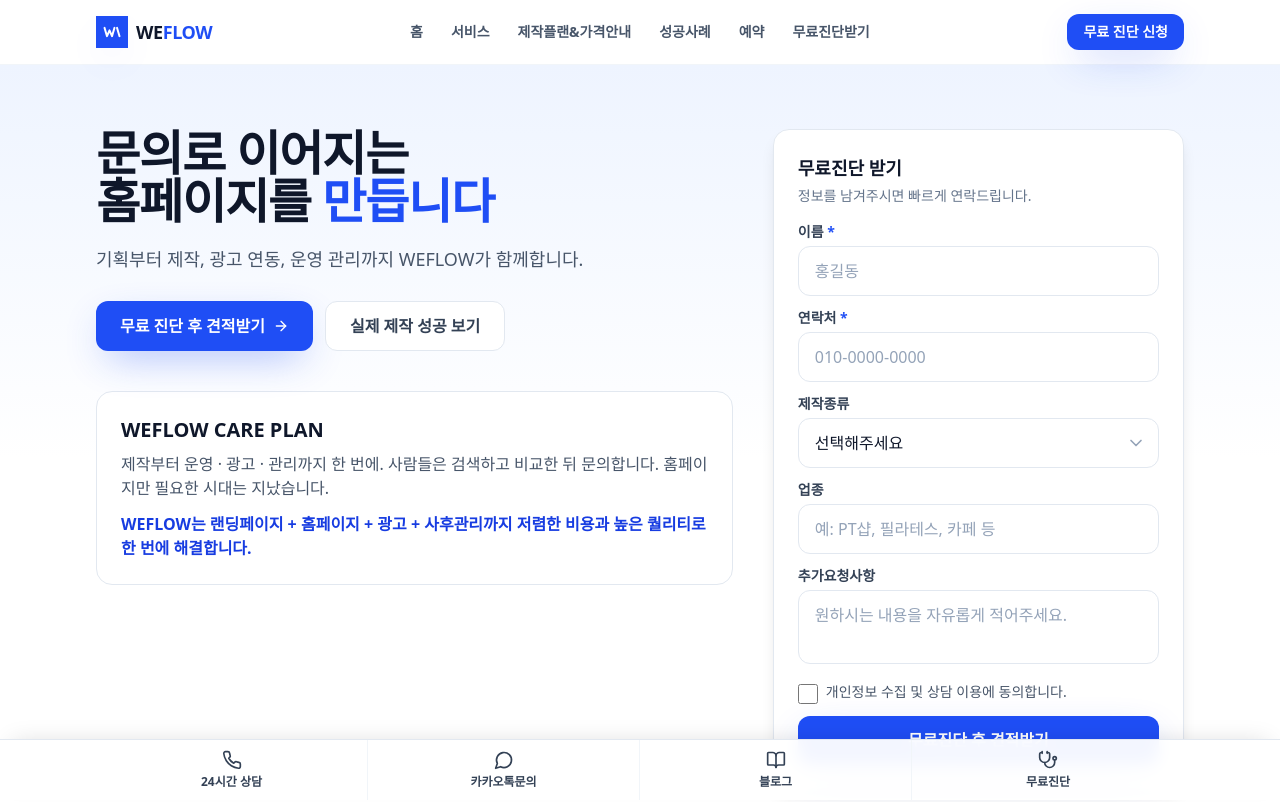
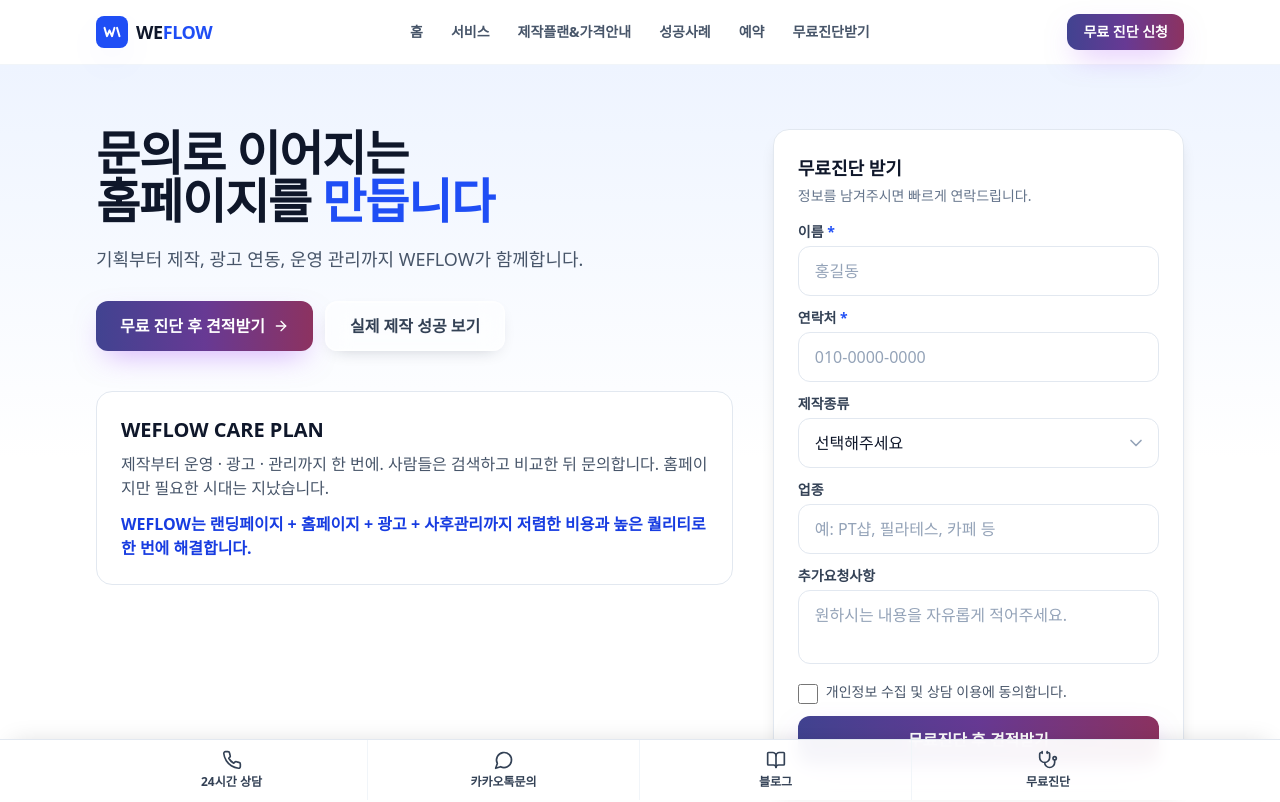
Before and after one commit to zaewc/weflow, a Next.js app: page /landing in a window 1280 px wide. Shown: the top 802 px of the page. Built offline with nearby package versions, Linux system fonts and the light colour scheme; a web font is replaced by a local one.

Commit message:
feat(ui): add glass tokens/utilities, colorful CTA and glass buttons

```diff
--- a/src/app/globals.css
+++ b/src/app/globals.css
@@ -2,8 +2,52 @@
 @tailwind components;
 @tailwind utilities;
 
+/* shadcn 디자인 토큰 (벤더 컴포넌트가 사용). 사이트 기본 스타일은 아래 body 규칙을
+   그대로 유지하므로, shadcn의 전역 base 리셋(* { border-border } 등)은 적용하지 않습니다. */
 :root {
   color-scheme: light;
+  --background: 0 0% 100%;
+  --foreground: 240 10% 3.9%;
+  --card: 0 0% 100%;
+  --card-foreground: 240 10% 3.9%;
+  --popover: 0 0% 100%;
+  --popover-foreground: 240 10% 3.9%;
+  --primary: 240 5.9% 10%;
+  --primary-foreground: 0 0% 98%;
+  --secondary: 240 4.8% 95.9%;
+  --secondary-foreground: 240 5.9% 10%;
+  --muted: 240 4.8% 95.9%;
+  --muted-foreground: 240 3.8% 46.1%;
+  --accent: 240 4.8% 95.9%;
+  --accent-foreground: 240 5.9% 10%;
+  --destructive: 0 84.2% 60.2%;
+  --destructive-foreground: 0 0% 98%;
+  --border: 240 5.9% 90%;
+  --input: 240 5.9% 90%;
+  --ring: 240 5.9% 10%;
+  --radius: 0.5rem;
+}
+
+.dark {
+  --background: 240 10% 3.9%;
+  --foreground: 0 0% 98%;
+  --card: 240 10% 3.9%;
+  --card-foreground: 0 0% 98%;
+  --popover: 240 10% 3.9%;
+  --popover-foreground: 0 0% 98%;
+  --primary: 0 0% 98%;
+  --primary-foreground: 240 5.9% 10%;
+  --secondary: 240 3.7% 15.9%;
+  --secondary-foreground: 0 0% 98%;
+  --muted: 240 3.7% 15.9%;
+  --muted-foreground: 240 5% 64.9%;
+  --accent: 240 3.7% 15.9%;
+  --accent-foreground: 0 0% 98%;
+  --destructive: 0 62.8% 30.6%;
+  --destructive-foreground: 0 0% 98%;
+  --border: 240 3.7% 15.9%;
+  --input: 240 3.7% 15.9%;
+  --ring: 240 4.9% 83.9%;
 }
 
 html {
@@ -19,19 +63,73 @@
   padding-bottom: 4.5rem;
 }
 
+/* liquid-glass Component 배경 스크롤 애니메이션 */
+@keyframes moveBackground {
+  from {
+    background-position: 0% 0%;
+  }
+  to {
+    background-position: 0% -1000%;
+  }
+}
+
 @layer components {
   .container-w {
     @apply mx-auto w-full max-w-6xl px-5 sm:px-6 lg:px-8;
   }
+
+  /* CTA 버튼 — 컬러풀 그라데이션 (button-colorful 디자인 참고).
+     어두운 베이스 위에 그라데이션을 얹어 흰 텍스트 대비를 유지합니다. */
   .btn-primary {
-    @apply inline-flex items-center justify-center gap-2 rounded-xl bg-brand-600 px-6 py-3 text-base font-semibold text-white shadow-brand transition hover:bg-brand-700 active:scale-[0.98];
+    @apply relative inline-flex items-center justify-center gap-2 overflow-hidden rounded-xl px-6 py-3 text-base font-semibold text-white transition-all duration-300 active:scale-[0.98];
+    background-color: #18181b;
+    background-image: linear-gradient(
+      90deg,
+      rgba(99, 102, 241, 0.55),
+      rgba(168, 85, 247, 0.55),
+      rgba(236, 72, 153, 0.55)
+    );
+    box-shadow: 0 12px 30px -10px rgba(168, 85, 247, 0.5);
   }
+  .btn-primary:hover {
+    background-image: linear-gradient(
+      90deg,
+      rgba(99, 102, 241, 0.7),
+      rgba(168, 85, 247, 0.7),
+      rgba(236, 72, 153, 0.7)
+    );
+  }
+
+  /* 보조 버튼 — 리퀴드 글래스 */
   .btn-ghost {
-    @apply inline-flex items-center justify-center gap-2 rounded-xl border border-slate-200 bg-white px-6 py-3 text-base font-semibold text-slate-700 transition hover:border-brand-300 hover:text-brand-700;
+    @apply relative inline-flex items-center justify-center gap-2 rounded-xl border border-white/60 px-6 py-3 text-base font-semibold text-slate-700 backdrop-blur-md transition hover:text-brand-700;
+    background: rgba(255, 255, 255, 0.55);
+    box-shadow:
+      inset 1px 1px 1px rgba(255, 255, 255, 0.65),
+      inset -1px -1px 1px rgba(255, 255, 255, 0.3),
+      0 6px 18px -10px rgba(15, 23, 42, 0.3);
   }
+  .btn-ghost:hover {
+    background: rgba(255, 255, 255, 0.72);
+  }
+
+  /* 리퀴드 글래스 표면 유틸 */
+  .glass {
+    border: 1px solid rgba(255, 255, 255, 0.5);
+    background: rgba(255, 255, 255, 0.5);
+    backdrop-filter: blur(12px);
+    -webkit-backdrop-filter: blur(12px);
+    box-shadow:
+      inset 1px 1px 1px rgba(255, 255, 255, 0.6),
+      0 8px 30px -12px rgba(15, 23, 42, 0.25);
+  }
+
+  /* 글래스 칩 */
   .chip {
-    @apply inline-flex items-center gap-1.5 rounded-full bg-brand-50 px-3 py-1 text-sm font-medium text-brand-700;
+    @apply inline-flex items-center gap-1.5 rounded-full border border-white/60 px-3 py-1 text-sm font-medium text-brand-700 backdrop-blur;
+    background: rgba(238, 244, 255, 0.7);
   }
+
   .section-title {
     @apply text-2xl font-bold tracking-tight text-slate-900 sm:text-3xl;
   }
```
